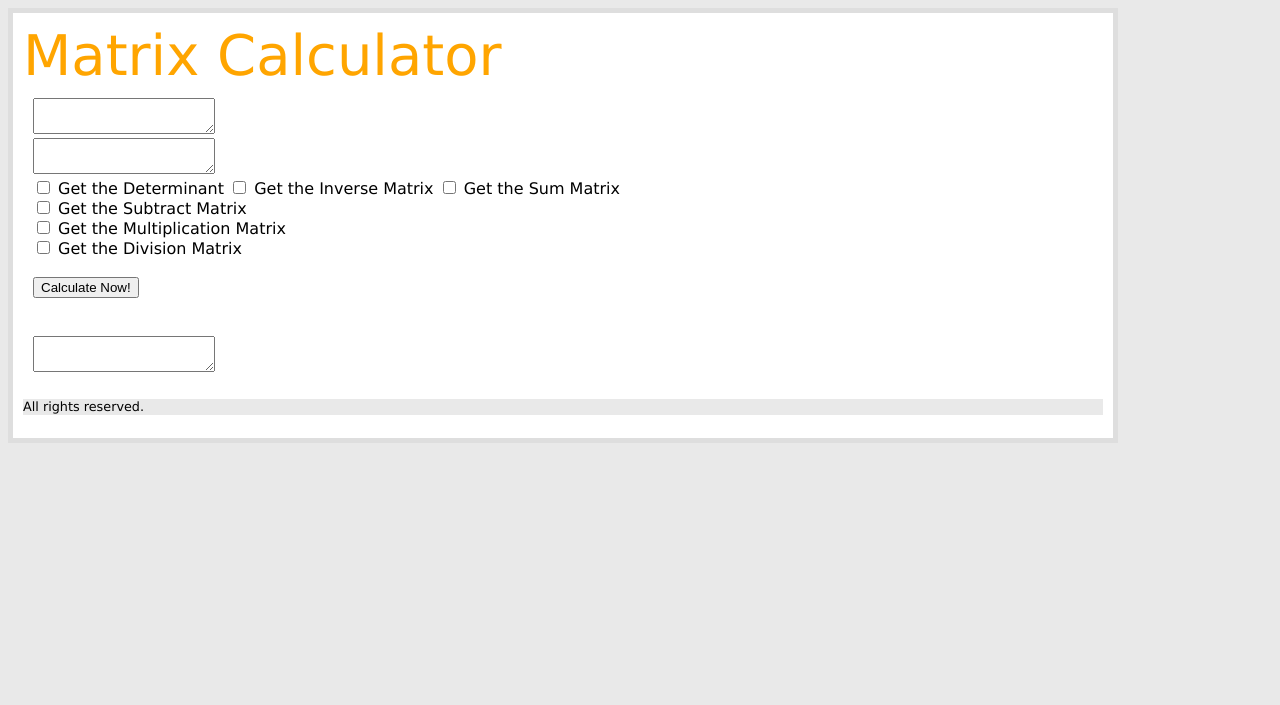
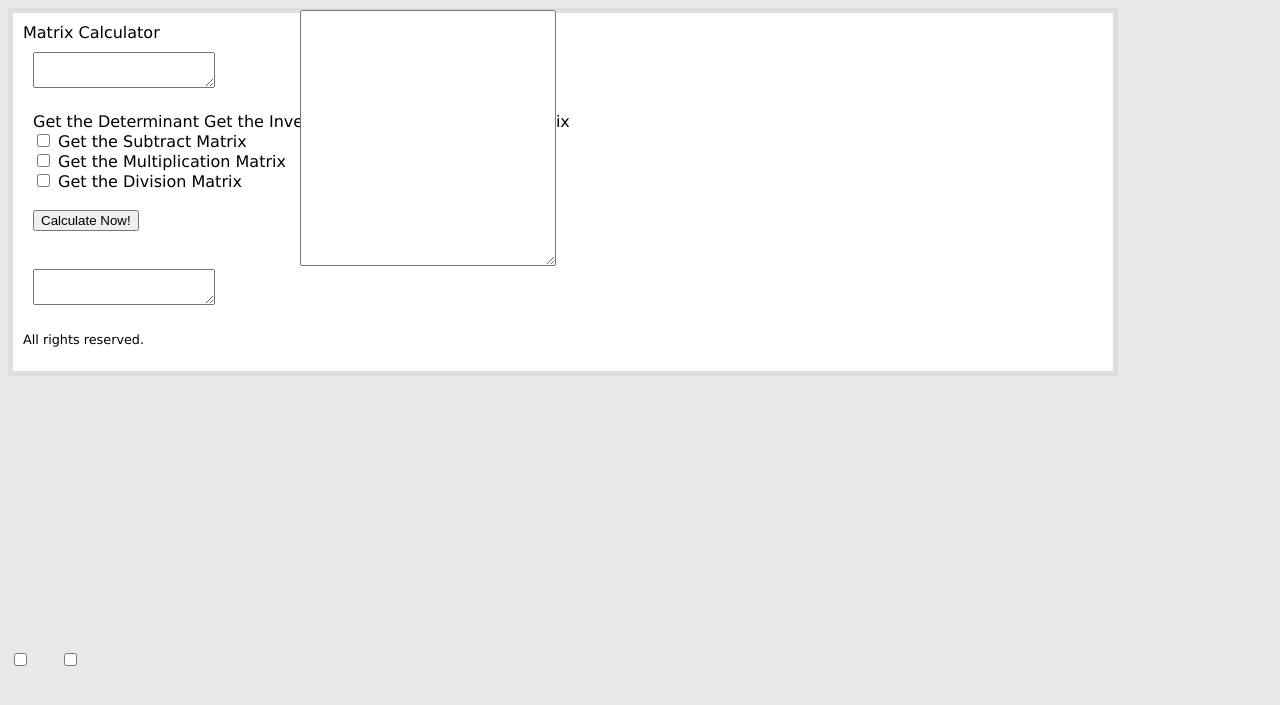
Before and after one commit to calvinvbigyi/Matrix-Calculator, a PHP site: page /index.html in a window 1280 px wide. Shown: the top 705 px of the page. Run offline with PHP 8.4, Linux system fonts and the light colour scheme; some libraries are stand-ins or nearby versions.

Commit message:
I am gonna save you

```diff
--- a/StyleSheet.css
+++ b/StyleSheet.css
@@ -4,11 +4,6 @@ body
     background-color: #e9e9e9;
 }
 
-#title{
-    font-family: "Lucida Sans Unicode", "Lucida Grande", sans-serif;
-    color: orange;
-    font-size: 3.5em;
-}
 body p
 {
     font-size: 0.8em;
@@ -30,14 +25,40 @@ body p
    padding: 10px;
 }
 
-#result_matrix
+#input_matrix
 {
-    width: 450px;
-    height: 450px;
+    width: 250px;
+    height: 250px;
+    position: absolute;
+    left: 10px;
+    top: 10px;
+
+}
+
+#input_matrix2
+{
+    width: 250px;
+    height: 250px;
+    position: absolute;
+    left: 300px;
+    top: 10px;
+}
+
+#det
+{
+    position: absolute;
+    left: 10px;
+    top: 650px;
+}
+
+#inv
+{
+    position: absolute;
+    left: 60px;
+    top: 650px;
 }
 
 footer
 {
-   font-family: Lucida grande, tahoma,verdana, arial, sans-serif;
-    background-color: #e9e9e9;
+
 }
--- a/index.html
+++ b/index.html
@@ -28,6 +28,7 @@
                 <div id="res">
                     <form id="result_area">
                         <textarea id="result" name='result'></textarea>
+                    </form>
                 </div>
             </div>
             <footer>
```
